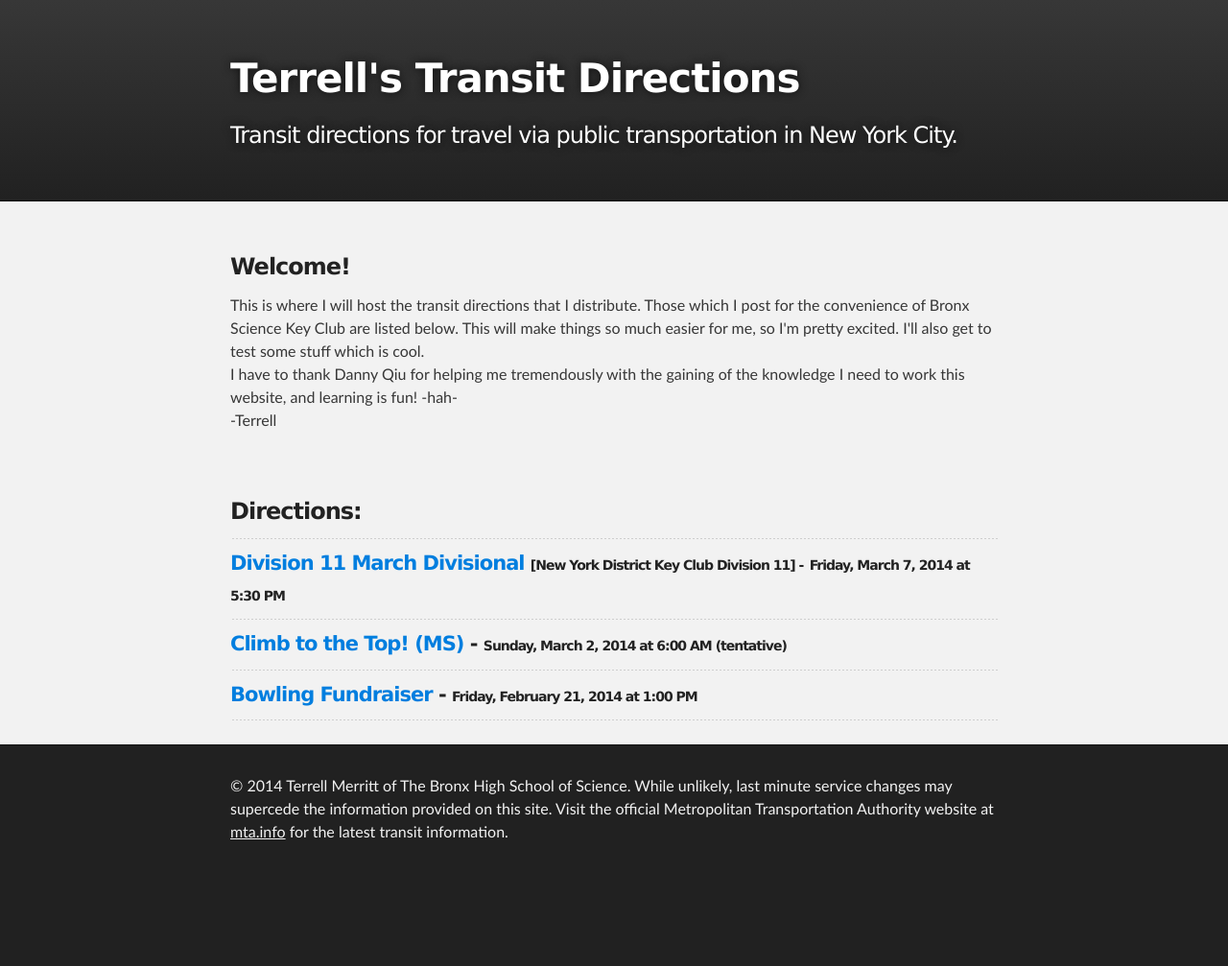
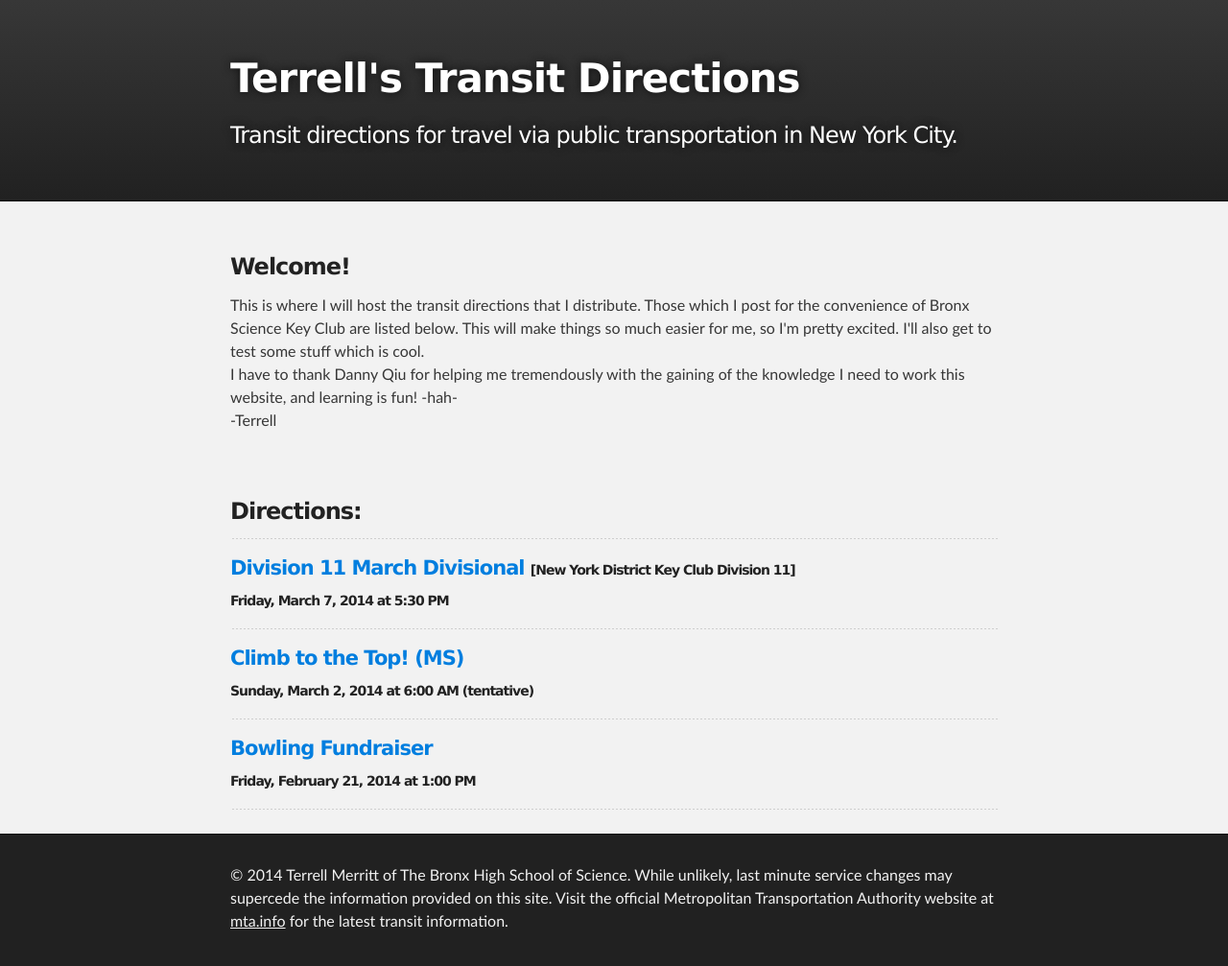
Before and after one commit to terrellthemtaguy/terrellthemtaguy.github.io, a Jekyll site: the page built from index.html, in a window 1280 px wide. Shown: the whole page at 96% size. Built offline with Jekyll 4.4.1, drawn with Linux system fonts in a browser that asks for light colours; before the commit the page ends 914 px from its top, so only the background shows below that.

Commit message:
Edit Home - testing visual edits.

```diff
--- a/index.html
+++ b/index.html
@@ -25,7 +25,8 @@ published: true
    <h3>Directions:</h3>
    <hr align="LEFT">
   {% for direction in site.posts %}
-    <h4><a href="{{ direction.url }}">{{ direction.title }}</a> {% if direction.entity %}<span style="font-size: 14px;">[{{ direction.entity }}] -</span> {% else %}- {% endif %} <span style="font-size: 14px;">{{ direction.time }}</span></h4>
+    <p><h4><a href="{{ direction.url }}">{{ direction.title }}</a> {% if direction.entity %}<span style="font-size: 14px;">[{{ direction.entity }}]</span>{% endif %}<br>
+    <span style="font-size: 14px;">{{ direction.time }}</span></h4></p>
     <hr align="LEFT">
   {% endfor %}
   </section>
```
